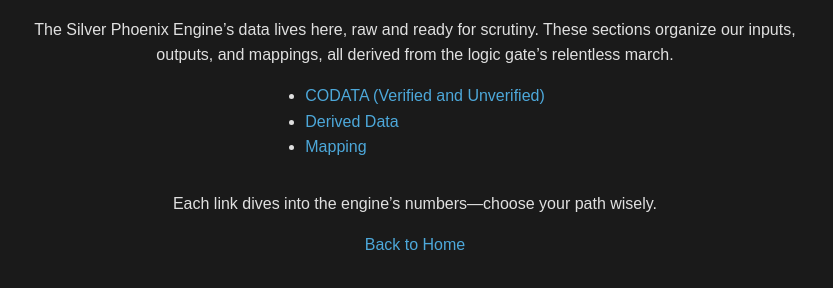
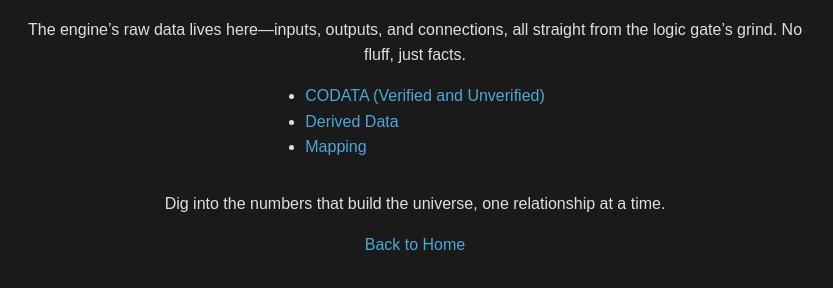
Before and after one commit to UniversalArchitect/Silver-Phoenix, a plain HTML site: page tables.html in a window 1280 px wide. Shown: the part 134-422 px from the top of the page, without its empty margins (225-1058 px from the left). Drawn offline with Linux system fonts and the light colour scheme.

Commit message:
Update tables.html

```diff
--- a/tables.html
+++ b/tables.html
@@ -46,7 +46,7 @@
     <div class="container">
         <h1>Tables</h1>
         <p>
-            The Silver Phoenix Engine’s data lives here, raw and ready for scrutiny. These sections organize our inputs, outputs, and mappings, all derived from the logic gate’s relentless march.
+            The engine’s raw data lives here—inputs, outputs, and connections, all straight from the logic gate’s grind. No fluff, just facts.
         </p>
         <ul>
             <li><a href="codata.html">CODATA (Verified and Unverified)</a></li>
@@ -54,7 +54,7 @@
             <li><a href="mapping.html">Mapping</a></li>
         </ul>
         <p>
-            Each link dives into the engine’s numbers—choose your path wisely.
+            Dig into the numbers that build the universe, one relationship at a time.
         </p>
         <p><a href="index.html">Back to Home</a></p>
     </div>
```
